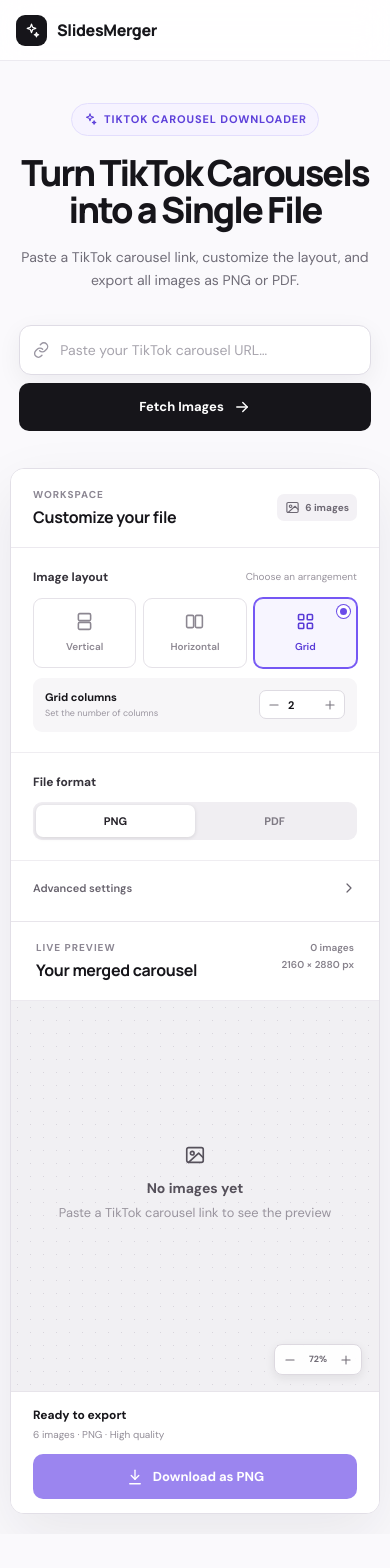
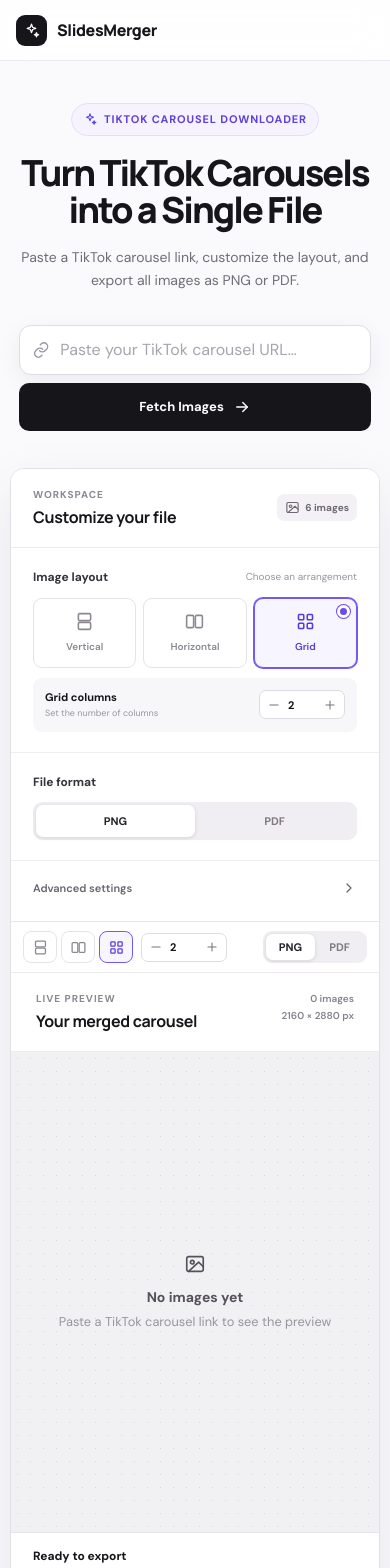
Before and after one commit to baky91/tiktok-slides-merger, a React (Vite) app in the folder frontend/: page / in a window 390 px wide. Shown: the top 1568 px of the page. Before the commit the page ends 1534 px from the top, so only its background shows below. Built offline with nearby package versions, Linux system fonts and the light colour scheme.

Commit message:
feat: Navigation + Zoom sur l'espace de prévisualisation

```diff
--- a/frontend/src/App.tsx
+++ b/frontend/src/App.tsx
@@ -1,9 +1,10 @@
-import { useEffect, useState } from 'react'
+import { useEffect, useRef, useState } from 'react'
 import { fetchTiktokImages } from './api'
 import { ControlsPanel } from './components/ControlsPanel'
 import { Header } from './components/Header'
 import { Hero } from './components/Hero'
 import { PreviewPanel } from './components/PreviewPanel'
+import { QuickSettings } from './components/QuickSettings'
 import { Toast } from './components/Toast'
 import { Format, Layout, Status } from './types'
 
@@ -18,6 +19,7 @@
   const [error, setError] = useState('')
   const [exporting, setExporting] = useState(false)
   const [toast, setToast] = useState(false)
+  const quickSettingsRef = useRef<HTMLDivElement>(null)
 
   useEffect(() => {
     if (!toast) return
@@ -32,6 +34,10 @@
       return
     }
     setStatus(Status.Loading)
+    // On mobile the preview sits below the controls: bring it into view
+    if (window.matchMedia('(max-width: 900px)').matches) {
+      quickSettingsRef.current?.scrollIntoView({ behavior: 'smooth', block: 'start' })
+    }
     try {
       const carousel = await fetchTiktokImages(url)
       setImages(carousel.images)
@@ -89,6 +95,16 @@
             onSpacingChange={setSpacing}
           />
 
+          <QuickSettings
+            ref={quickSettingsRef}
+            layout={layout}
+            columns={columns}
+            format={format}
+            onLayoutChange={setLayout}
+            onColumnsChange={setColumns}
+            onFormatChange={setFormat}
+          />
+
           <PreviewPanel
             images={images}
             layout={layout}
--- a/frontend/src/components/PreviewCanvas.tsx
+++ b/frontend/src/components/PreviewCanvas.tsx
@@ -1,4 +1,4 @@
-import { useMemo } from 'react'
+import { useCallback, useEffect, useMemo, useRef, useState } from 'react'
 import { Layout } from '../types'
 import { Button } from './Button'
 import { Icon } from './Icon'
@@ -11,34 +11,195 @@
   loading: boolean
 }
 
+type Point = { x: number; y: number }
+type View = Point & { scale: number }
+
+const MIN_SCALE = 0.2
+const MAX_SCALE = 4
+const ZOOM_STEP = 1.25
+const FIT_PADDING = 48
+
+const clampScale = (scale: number) => Math.min(MAX_SCALE, Math.max(MIN_SCALE, scale))
+
+// Zooms around `point` (in stage coordinates) so that it stays fixed on screen
+function zoomAt(view: View, point: Point, nextScale: number): View {
+  const scale = clampScale(nextScale)
+  const ratio = scale / view.scale
+  return {
+    scale,
+    x: point.x - (point.x - view.x) * ratio,
+    y: point.y - (point.y - view.y) * ratio,
+  }
+}
+
+// Center and spread of the active pointers (one finger/mouse or a pinch)
+function gesture(points: Point[]) {
+  const [a, b = a] = points
+  return {
+    center: { x: (a.x + b.x) / 2, y: (a.y + b.y) / 2 },
+    distance: Math.hypot(a.x - b.x, a.y - b.y),
+  }
+}
+
 export function PreviewCanvas({ images, layout, columns, spacing, loading }: PreviewCanvasProps) {
+  const [view, setView] = useState<View>({ x: 0, y: 0, scale: 1 })
+  const stageRef = useRef<HTMLDivElement>(null)
+  const paperRef = useRef<HTMLDivElement>(null)
+  const pointers = useRef(new Map<number, Point>())
+  // Once the user moves or zooms, stop auto-fitting the content
+  const interacted = useRef(false)
+
   const canvasClass = useMemo(() => {
     if (layout === Layout.Vertical) return 'canvas-images vertical'
     if (layout === Layout.Horizontal) return 'canvas-images horizontal'
     return `canvas-images grid cols-${columns}`
   }, [layout, columns])
 
+  const fit = useCallback(() => {
+    const stage = stageRef.current
+    const paper = paperRef.current
+    if (!stage || !paper) return
+    const scale = clampScale(
+      Math.min(
+        1,
+        (stage.clientWidth - FIT_PADDING) / paper.offsetWidth,
+        (stage.clientHeight - FIT_PADDING) / paper.offsetHeight
+      )
+    )
+    // Use the paper's real untransformed position: a paper taller than the
+    // stage overflows downward instead of staying centered
+    const paperCenter = {
+      x: paper.offsetLeft + paper.offsetWidth / 2,
+      y: paper.offsetTop + paper.offsetHeight / 2,
+    }
+    setView({
+      scale,
+      x: stage.clientWidth / 2 - paperCenter.x * scale,
+      y: stage.clientHeight / 2 - paperCenter.y * scale,
+    })
+  }, [])
+
+  // Re-fit whenever the content changes size (new images, layout, image loading…)
+  useEffect(() => {
+    interacted.current = false
+    const stage = stageRef.current
+    const paper = paperRef.current
+    if (!stage || !paper) return
+    const observer = new ResizeObserver(() => {
+      if (!interacted.current) fit()
+    })
+    observer.observe(stage)
+    observer.observe(paper)
+    return () => observer.disconnect()
+  }, [fit, images, layout, columns, spacing, loading])
+
+  // Scrolling over the stage (mouse wheel or trackpad pinch) zooms instead of scrolling the page
+  useEffect(() => {
+    const stage = stageRef.current
+    if (!stage) return
+    const onWheel = (event: WheelEvent) => {
+      if (!stage.classList.contains('navigable')) return
+      event.preventDefault()
+      interacted.current = true
+      const rect = stage.getBoundingClientRect()
+      const point = { x: event.clientX - rect.left, y: event.clientY - rect.top }
+      setView((current) => zoomAt(current, point, current.scale * Math.exp(-event.deltaY * 0.002)))
+    }
+    // React registers wheel listeners as passive, which forbids preventDefault
+    stage.addEventListener('wheel', onWheel, { passive: false })
+    return () => stage.removeEventListener('wheel', onWheel)
+  }, [])
+
+  const toStagePoint = (event: React.PointerEvent): Point => {
+    const rect = event.currentTarget.getBoundingClientRect()
+    return { x: event.clientX - rect.left, y: event.clientY - rect.top }
+  }
+
+  const onPointerDown = (event: React.PointerEvent<HTMLDivElement>) => {
+    if (event.button !== 0 || (event.target as Element).closest('button')) return
+    event.currentTarget.setPointerCapture(event.pointerId)
+    pointers.current.set(event.pointerId, toStagePoint(event))
+    interacted.current = true
+  }
+
+  const onPointerMove = (event: React.PointerEvent<HTMLDivElement>) => {
+    if (!pointers.current.has(event.pointerId)) return
+    const previous = gesture([...pointers.current.values()])
+    pointers.current.set(event.pointerId, toStagePoint(event))
+    const next = gesture([...pointers.current.values()])
+
+    setView((current) => {
+      const zoomed =
+        pointers.current.size > 1 && previous.distance > 0
+          ? zoomAt(current, previous.center, current.scale * (next.distance / previous.distance))
+          : current
+      return {
+        ...zoomed,
+        x: zoomed.x + next.center.x - previous.center.x,
+        y: zoomed.y + next.center.y - previous.center.y,
+      }
+    })
+  }
+
+  const onPointerUp = (event: React.PointerEvent<HTMLDivElement>) => {
+    pointers.current.delete(event.pointerId)
+  }
+
+  const zoomBy = (factor: number) => {
+    const stage = stageRef.current
+    if (!stage) return
+    interacted.current = true
+    const center = { x: stage.clientWidth / 2, y: stage.clientHeight / 2 }
+    setView((current) => zoomAt(current, center, current.scale * factor))
+  }
+
+  const resetView = () => {
+    interacted.current = false
+    fit()
+  }
+
+  const hasImages = !loading && images.length > 0
+
   return (
-    <div className="preview-stage">
+    <div
+      ref={stageRef}
+      className={`preview-stage ${hasImages ? 'navigable' : ''}`}
+      onPointerDown={hasImages ? onPointerDown : undefined}
+      onPointerMove={onPointerMove}
+      onPointerUp={onPointerUp}
+      onPointerCancel={onPointerUp}
+    >
       {loading ? (
         <div className="loading-state"><span className="spinner dark" /><strong>Fetching images…</strong><small>Reading your TikTok carousel</small></div>
       ) : images.length === 0 ? (
         <div className="loading-state"><Icon name="image" size={22} /><strong>No images yet</strong><small>Paste a TikTok carousel link to see the preview</small></div>
       ) : (
-        <div className="paper">
+        <div className="preview-viewport" style={{ transform: `translate(${view.x}px, ${view.y}px) scale(${view.scale})` }}>
+          <div className="paper" ref={paperRef}>
             <div className={canvasClass} style={{ gap: `${Math.max(3, spacing / 2)}px` }}>
               {images.map((image, index) => (
                 <div className="photo-card" key={image}>
                   {/* TikTok's CDN rejects requests carrying a foreign Referer */}
-                <img src={image} alt={`Carousel image ${index + 1}`} referrerPolicy="no-referrer" />
+                  <img src={image} alt={`Carousel image ${index + 1}`} referrerPolicy="no-referrer" draggable={false} />
                 </div>
               ))}
             </div>
           </div>
+        </div>
       )}
+      {hasImages && (
+        <>
+          <div className="preview-hint">
+            <span className="hint-pointer">Drag to move · Scroll to zoom</span>
+            <span className="hint-touch">Drag to move · Pinch to zoom</span>
+          </div>
           <div className="zoom-control">
-        <Button aria-label="Zoom out"><Icon name="minus" size={14} /></Button><span>72%</span><Button aria-label="Zoom in"><Icon name="plus" size={14} /></Button>
+            <Button aria-label="Zoom out" onClick={() => zoomBy(1 / ZOOM_STEP)}><Icon name="minus" size={14} /></Button>
+            <Button className="zoom-value" title="Fit to screen" onClick={resetView}>{Math.round(view.scale * 100)}%</Button>
+            <Button aria-label="Zoom in" onClick={() => zoomBy(ZOOM_STEP)}><Icon name="plus" size={14} /></Button>
           </div>
+        </>
+      )}
     </div>
   )
 }
--- /dev/null
+++ b/frontend/src/components/QuickSettings.tsx
@@ -0,0 +1,38 @@
+import { Format, Layout } from '../types'
+import { Button } from './Button'
+import { Icon } from './Icon'
+
+type QuickSettingsProps = {
+  ref: React.Ref<HTMLDivElement>
+  layout: Layout
+  columns: number
+  format: Format
+  onLayoutChange: (layout: Layout) => void
+  onColumnsChange: (columns: number) => void
+  onFormatChange: (format: Format) => void
+}
+
+// Compact settings bar that stays pinned above the preview on mobile
+export function QuickSettings({ ref, layout, columns, format, onLayoutChange, onColumnsChange, onFormatChange }: QuickSettingsProps) {
+  return (
+    <div ref={ref} className="quick-settings">
+      <div className="quick-layouts">
+        {Object.values(Layout).map((value) => (
+          <Button key={value} aria-label={`${value} layout`} className={layout === value ? 'selected' : ''} onClick={() => onLayoutChange(value)}>
+            <Icon name={value} size={17} />
+          </Button>
+        ))}
+      </div>
+      {layout === Layout.Grid && (
+        <div className="stepper">
+          <Button aria-label="Decrease columns" onClick={() => onColumnsChange(Math.max(2, columns - 1))}><Icon name="minus" size={14} /></Button>
+          <span>{columns}</span>
+          <Button aria-label="Increase columns" onClick={() => onColumnsChange(Math.min(3, columns + 1))}><Icon name="plus" size={14} /></Button>
+        </div>
+      )}
+      <div className="segmented">
+        {Object.values(Format).map((item) => <Button key={item} className={format === item ? 'active' : ''} onClick={() => onFormatChange(item)}>{item}</Button>)}
+      </div>
+    </div>
+  )
+}
--- a/frontend/src/index.css
+++ b/frontend/src/index.css
@@ -252,7 +252,8 @@
   grid-template-columns: 330px minmax(0, 1fr);
   border: 1px solid #e2dfe7;
   border-radius: 19px;
-  overflow: hidden;
+  /* clip (not hidden) so the mobile quick settings bar can stay sticky */
+  overflow: clip;
   background: white;
   box-shadow: 0 22px 60px rgba(25, 20, 39, .08);
 }
@@ -565,8 +566,7 @@
 }
 
 .preview-stage {
-  min-height: 505px;
-  padding: 30px;
+  height: 505px;
   display: grid;
   place-items: center;
   position: relative;
@@ -574,6 +574,50 @@
   background-image: radial-gradient(#d8d5dc .7px, transparent .7px);
   background-size: 13px 13px;
   overflow: hidden;
+  user-select: none;
+}
+
+.preview-stage.navigable {
+  cursor: grab;
+  /* Touch gestures drive pan & zoom instead of scrolling the page */
+  touch-action: none;
+}
+
+.preview-stage.navigable:active {
+  cursor: grabbing;
+}
+
+.preview-viewport {
+  position: absolute;
+  inset: 0;
+  display: grid;
+  place-items: center;
+  transform-origin: 0 0;
+  will-change: transform;
+}
+
+.preview-hint {
+  position: absolute;
+  left: 17px;
+  bottom: 22px;
+  color: #8c8793;
+  font-size: 9px;
+  font-weight: 600;
+  pointer-events: none;
+}
+
+.hint-touch {
+  display: none;
+}
+
+@media (hover: none) {
+  .hint-pointer {
+    display: none;
+  }
+
+  .hint-touch {
+    display: inline;
+  }
 }
 
 .paper {
@@ -612,8 +656,6 @@
 
 .paper:has(.vertical) {
   width: min(240px, 48%);
-  max-height: 440px;
-  overflow: hidden;
 }
 
 .photo-card {
@@ -630,10 +672,6 @@
   display: block;
   object-fit: cover;
   transition: transform .35s;
-}
-
-.photo-card:hover img {
-  transform: scale(1.025);
 }
 
 .photo-caption {
@@ -692,11 +730,17 @@
   color: #706b75;
 }
 
-.zoom-control span {
+.zoom-control .zoom-value {
+  width: auto;
+  min-width: 34px;
   padding: 0 4px;
   font-size: 9px;
   font-weight: 700;
   color: #706b75;
+}
+
+.quick-settings {
+  display: none;
 }
 
 .loading-state {
@@ -836,7 +880,52 @@
   }
 
   .preview-stage {
-    min-height: 480px;
+    height: 480px;
+  }
+
+  .quick-settings {
+    position: sticky;
+    top: 70px;
+    z-index: 10;
+    scroll-margin-top: 70px;
+    padding: 9px 12px;
+    display: flex;
+    align-items: center;
+    gap: 8px;
+    border-bottom: 1px solid #ece9ef;
+    background: rgba(255, 255, 255, .92);
+    backdrop-filter: blur(12px);
+  }
+
+  .quick-layouts {
+    display: flex;
+    gap: 4px;
+  }
+
+  .quick-layouts button {
+    width: 34px;
+    height: 32px;
+    display: grid;
+    place-items: center;
+    border: 1px solid #e5e2e8;
+    border-radius: 8px;
+    color: #8c8791;
+    background: #fff;
+  }
+
+  .quick-layouts button.selected {
+    border-color: #7557f4;
+    color: #593bd7;
+    background: #f7f5ff;
+  }
+
+  .quick-settings .segmented {
+    margin: 0 0 0 auto;
+    width: 104px;
+  }
+
+  .quick-settings .segmented button {
+    height: 26px;
   }
 }
 
@@ -891,6 +980,11 @@
     box-shadow: 0 7px 25px rgba(24, 20, 36, .06);
   }
 
+  /* iOS Safari zooms into inputs whose font-size is below 16px */
+  .url-field input {
+    font-size: 16px;
+  }
+
   .fetch-button {
     width: 100%;
   }
@@ -914,8 +1008,12 @@
   }
 
   .preview-stage {
-    min-height: 390px;
-    padding: 24px 10px 50px;
+    height: clamp(340px, 58svh, 480px);
+  }
+
+  .quick-settings {
+    top: 61px;
+    scroll-margin-top: 61px;
   }
 
   .paper {
```
Lines whose indentation alone changed are shown as unchanged.
